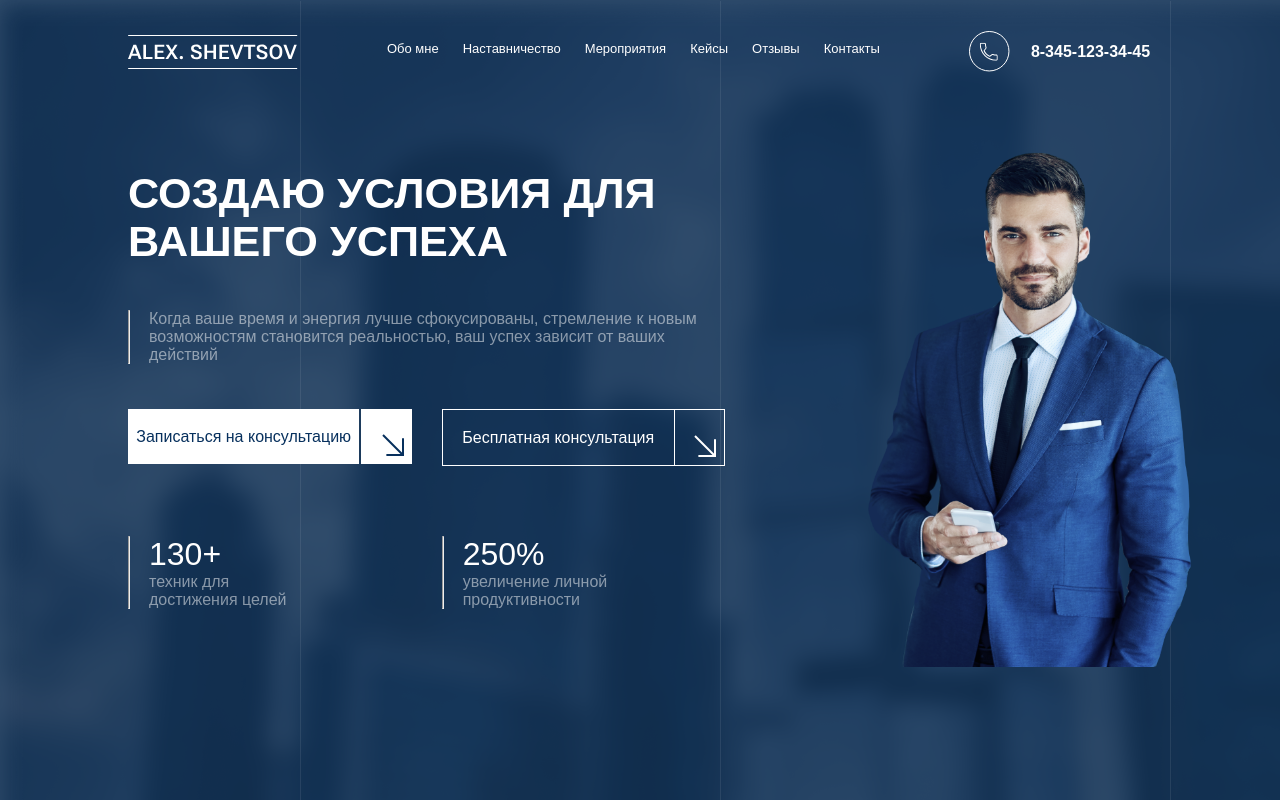
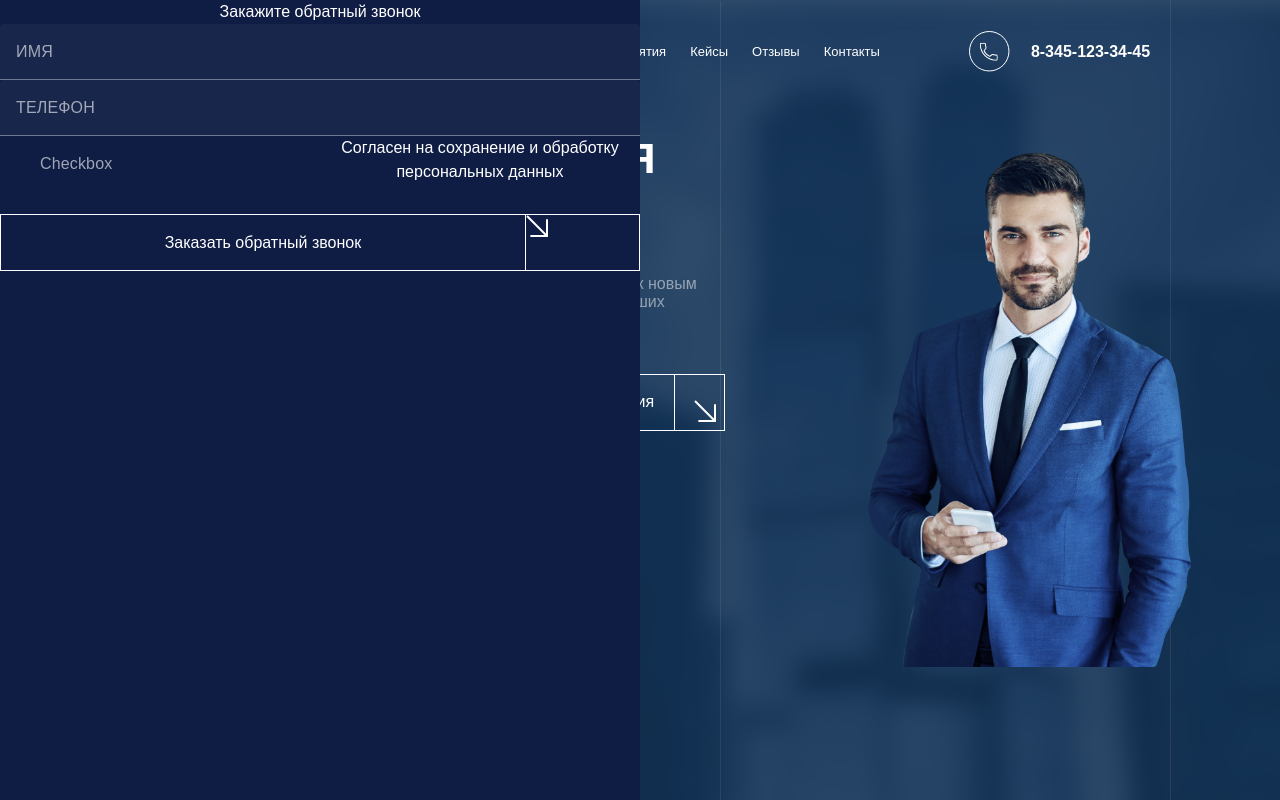
Before and after one commit to IvanKinder/fm, a Vue app: page / in a window 1280 px wide. Both pictures are taken after a click on the link "Записаться на консультацию". Built offline with nearby package versions, Linux system fonts and the light colour scheme.

Commit message:
сделал частично модальное окно

```diff
--- a/package.json
+++ b/package.json
@@ -9,7 +9,8 @@
     "preview": "vite preview"
   },
   "dependencies": {
-    "vue": "^3.4.21"
+    "vue": "^3.4.21",
+    "vuetify": "^3.5.9"
   },
   "devDependencies": {
     "@vitejs/plugin-vue": "^5.0.4",
--- /dev/null
+++ b/src/components/CallWindow.vue
@@ -0,0 +1,74 @@
+<script lang="ts">
+</script>
+
+<template>
+    <div class="modal">
+        <div>Закажите обратный звонок</div>
+        <div>
+            <v-text-field
+            :counter="10"
+            label="ИМЯ"
+            hide-details
+            required
+          ></v-text-field>
+        </div>
+        <div>
+            <v-text-field
+            :counter="10"
+            label="ТЕЛЕФОН"
+            hide-details
+            required
+          ></v-text-field>
+        </div>
+        <div class="check">
+            <v-checkbox label="Checkbox"></v-checkbox>
+            <span>Согласен на сохранение и обработку персональных данных</span>
+        </div>
+        <div>
+            <a href="#" class="consult-btn btn-2">
+                <div>
+                    <span>Заказать обратный звонок</span>
+                </div>
+                <div>
+                    <img class="arrow" src="../assets/arrow_w.svg">
+                </div>
+            </a>
+        </div>
+    </div>
+</template>
+
+<style scoped>
+.modal {
+    background: #0F1D45;
+    position: absolute;
+    left: 0;
+    top: 0;
+    height: 100%;
+    width: 50%;
+    color: white;
+}
+.check {
+    display: grid;
+    grid-template-columns: 1fr 1fr;
+}
+.consult-btn {
+    display: grid;
+    grid-template-columns: 4.6fr 1fr;
+}
+.btn-2 {
+    border-bottom: 1px solid white;
+    border-top: 1px solid white;
+    border-right: 1px solid white;
+    opacity: 1;
+    color: white;
+}
+.btn-2 > div {
+    height: 55px;
+    border-left: 1px solid white;
+    display: grid;
+}
+.btn-2 > div > span {
+    align-self: center;
+    justify-self: center;
+}
+</style>
--- a/src/components/FmContent.vue
+++ b/src/components/FmContent.vue
@@ -1,11 +1,17 @@
 <script setup lang="ts">
 import { ref } from 'vue';
+import CallWindow from "./CallWindow.vue";
 
 const windowWidth = ref(window.innerWidth);
+const showModal = ref(false);
 
 window.addEventListener('resize', function() {
     windowWidth.value = window.innerWidth;
 });
+
+const showConsult = () => {
+    showModal.value = !showModal.value;
+}
 
 </script>
 
@@ -19,7 +25,7 @@ window.addEventListener('resize', function() {
                 <span v-else class="small-text">Ваш успех зависит от ваших действий</span>
             </div>
             <div class="consult-btns">
-                <a href="#" class="consult-btn btn-1">
+                <a href="#" @click="showConsult" class="consult-btn btn-1">
                     <div>
                         <span v-if="windowWidth > 960">
                             Записаться на консультацию
@@ -30,7 +36,7 @@ window.addEventListener('resize', function() {
                         <img class="arrow" src="../assets/arrow.svg">
                     </div>
                 </a>
-                <a href="#" class="consult-btn btn-2">
+                <a href="#" @click="showConsult" class="consult-btn btn-2">
                     <div>
                         <span v-if="windowWidth > 960">
                             Бесплатная консультация
@@ -62,6 +68,7 @@ window.addEventListener('resize', function() {
             </div>
         </section>
         <img src="../assets/mentor.png" alt="mentor photo">
+        <call-window v-if="showModal" />
     </main>
 </template>
 
--- a/src/components/FmHeader.vue
+++ b/src/components/FmHeader.vue
@@ -43,7 +43,7 @@ header {
     font-family: Montserrat, sans-serif;
     top: 0;
     left: 0;
-    width: 80%;
+    width: 100%;
     color: white;
     padding: 2% 10% 0;
 }
@@ -55,6 +55,7 @@ ul {
     font-size: small;
     padding-inline-start: 0;
     justify-self: center;
+    align-self: center;
 }
 nav > img {
     justify-self: end;
--- a/src/main.ts
+++ b/src/main.ts
@@ -1,5 +1,14 @@
 import { createApp } from 'vue'
 import './style.css'
 import App from './App.vue'
+import 'vuetify/styles'
+import { createVuetify } from 'vuetify'
+import * as components from 'vuetify/components'
+import * as directives from 'vuetify/directives'
 
-createApp(App).mount('#app')
+const vuetify = createVuetify({
+  components,
+  directives,
+})
+
+createApp(App).use(vuetify).mount('#app')
```
Also changed, not shown: 1 other file (tests, documents, lock files or other folders).
